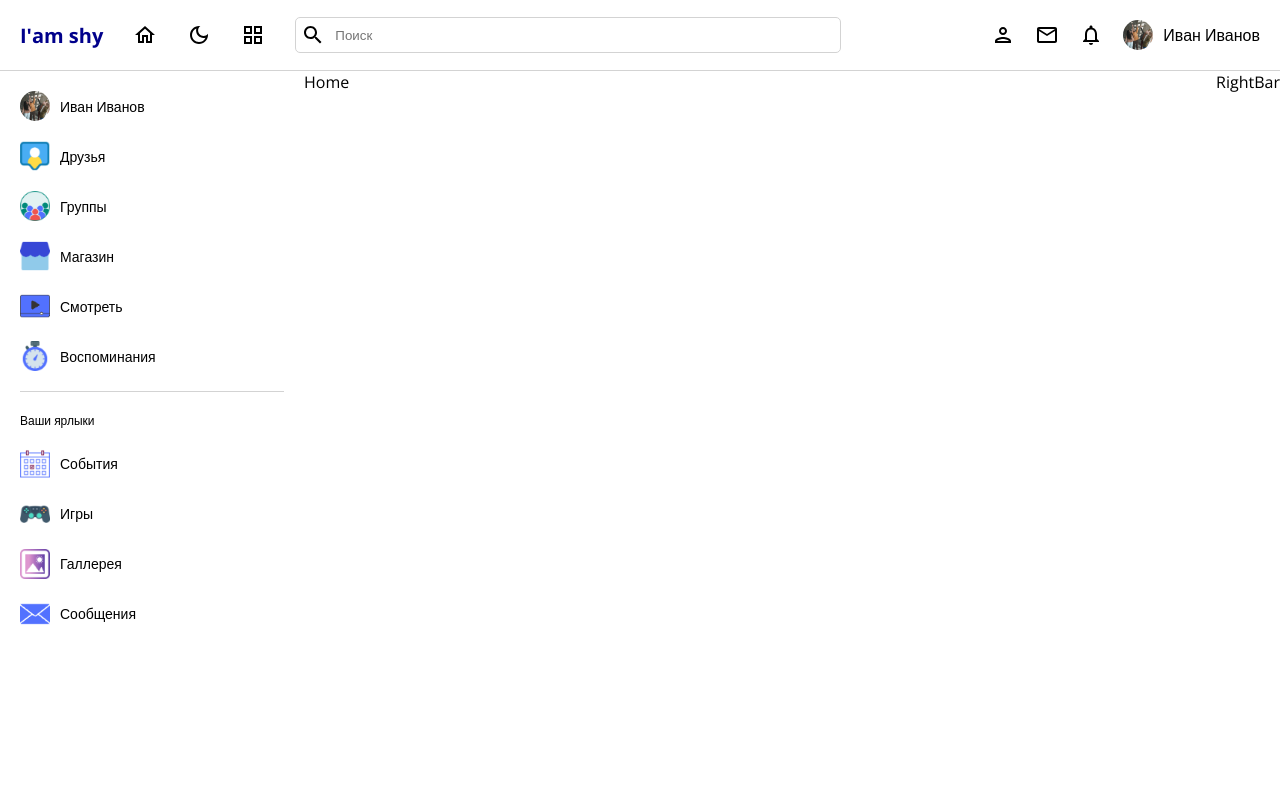
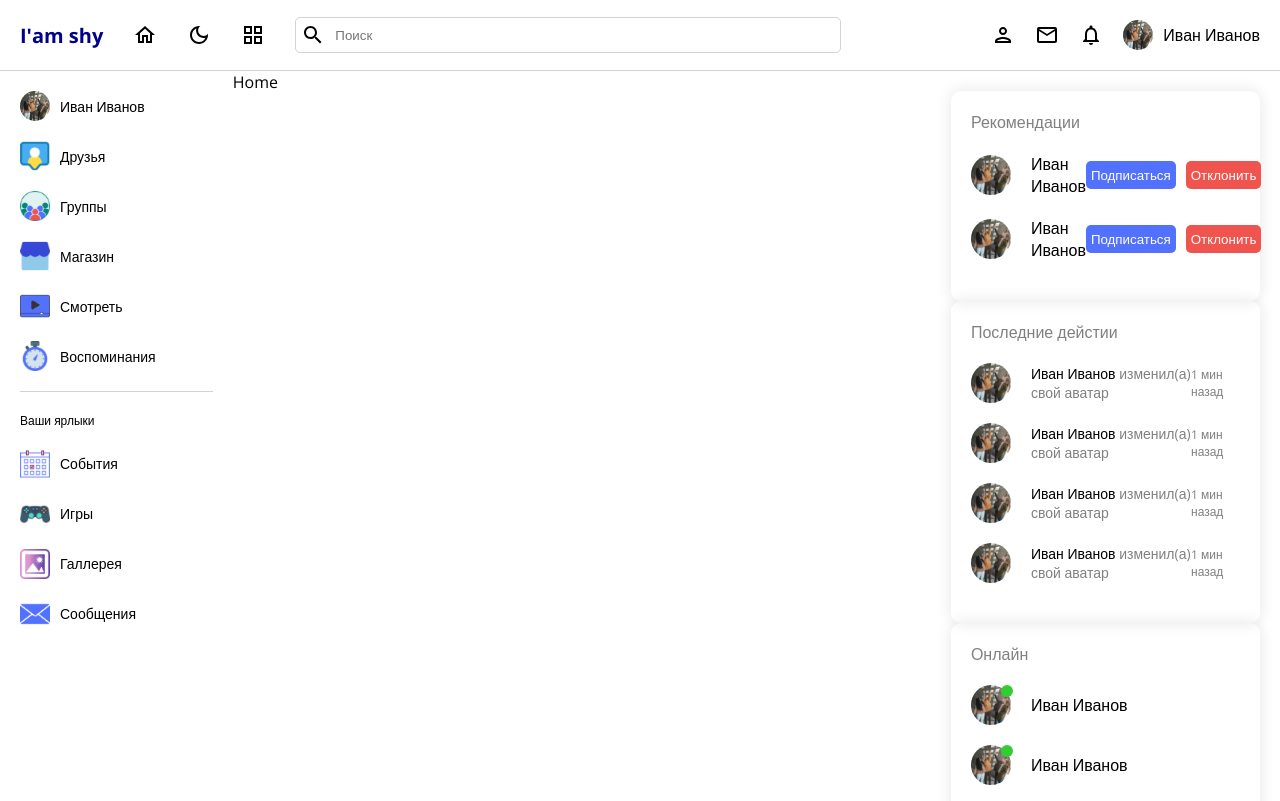
Before and after one commit to Chelovechina/iamshy-frontend, a React (Vite) app: page / in a window 1280 px wide. Built offline with nearby package versions, Linux system fonts and the light colour scheme.

Commit message:
feat: implement RightBar component

```diff
--- a/src/components/rightBar/RightBar.tsx
+++ b/src/components/rightBar/RightBar.tsx
@@ -1,8 +1,110 @@
 import { FC } from "react";
+
 import "./rightBar.scss";
+import userImg from "./../../assets/login.jpeg";
 
 const RightBar: FC = () => {
-  return <div>RightBar</div>;
+  return (
+    <div className="rightBar">
+      <div className="container">
+        <div className="item">
+          <span>Рекомендации</span>
+          <div className="user">
+            <div className="userInfo">
+              <img src={userImg} alt="Фото пользователя" />
+              <span>Иван Иванов</span>
+            </div>
+            <div className="btns">
+              <button>Подписаться</button>
+              <button>Отклонить</button>
+            </div>
+          </div>
+          <div className="user">
+            <div className="userInfo">
+              <img src={userImg} alt="Фото пользователя" />
+              <span>Иван Иванов</span>
+            </div>
+            <div className="btns">
+              <button>Подписаться</button>
+              <button>Отклонить</button>
+            </div>
+          </div>
+        </div>
+
+        <div className="item">
+          <span>Последние дейстии</span>
+          <div className="user">
+            <div className="userInfo">
+              <img src={userImg} alt="Фото пользователя" />
+              <p>
+                <span>Иван Иванов</span> изменил(а) свой аватар
+              </p>
+            </div>
+            <span className="time">1 мин назад</span>
+          </div>
+          <div className="user">
+            <div className="userInfo">
+              <img src={userImg} alt="Фото пользователя" />
+              <p>
+                <span>Иван Иванов</span> изменил(а) свой аватар
+              </p>
+            </div>
+            <span className="time">1 мин назад</span>
+          </div>
+          <div className="user">
+            <div className="userInfo">
+              <img src={userImg} alt="Фото пользователя" />
+              <p>
+                <span>Иван Иванов</span> изменил(а) свой аватар
+              </p>
+            </div>
+            <span className="time">1 мин назад</span>
+          </div>
+          <div className="user">
+            <div className="userInfo">
+              <img src={userImg} alt="Фото пользователя" />
+              <p>
+                <span>Иван Иванов</span> изменил(а) свой аватар
+              </p>
+            </div>
+            <span className="time">1 мин назад</span>
+          </div>
+        </div>
+
+        <div className="item">
+          <span>Онлайн</span>
+          <div className="user">
+            <div className="userInfo">
+              <img src={userImg} alt="Фото пользователя" />
+              <div className="online"></div>
+              <span>Иван Иванов</span>
+            </div>
+          </div>
+          <div className="user">
+            <div className="userInfo">
+              <img src={userImg} alt="Фото пользователя" />
+              <div className="online"></div>
+              <span>Иван Иванов</span>
+            </div>
+          </div>
+          <div className="user">
+            <div className="userInfo">
+              <img src={userImg} alt="Фото пользователя" />
+              <div className="online"></div>
+              <span>Иван Иванов</span>
+            </div>
+          </div>
+          <div className="user">
+            <div className="userInfo">
+              <img src={userImg} alt="Фото пользователя" />
+              <div className="online"></div>
+              <span>Иван Иванов</span>
+            </div>
+          </div>
+        </div>
+      </div>
+    </div>
+  );
 };
 
 export default RightBar;
--- a/src/components/rightBar/rightBar.scss
+++ b/src/components/rightBar/rightBar.scss
@@ -0,0 +1,95 @@
+.rightBar {
+  flex: 3;
+  position: sticky;
+  top: 70px;
+  height: calc(100vh - 70px);
+  overflow: scroll;
+
+  &::-webkit-scrollbar {
+    display: none;
+  }
+
+  .container {
+    padding: 20px;
+
+    .item {
+      -webkit-box-shadow: 0px 0px 15px 1px rgba(0, 0, 0, 0.09);
+      -moz-box-shadow: 0px 0px 15px 1px rgba(0, 0, 0, 0.09);
+      box-shadow: 0px 0px 15px 1px rgba(0, 0, 0, 0.09);
+      padding: 20px;
+      border-radius: 10px;
+
+      span {
+        color: grey;
+      }
+
+      .user {
+        display: flex;
+        align-items: center;
+        justify-content: space-between;
+        margin: 20px 0;
+
+        .time {
+          font-size: 12px;
+        }
+
+        .userInfo {
+          display: flex;
+          align-items: center;
+          gap: 20px;
+          position: relative;
+
+          img {
+            width: 40px;
+            height: 40px;
+            border-radius: 50%;
+            object-fit: cover;
+            flex-shrink: 0;
+          }
+
+          .online {
+            width: 12px;
+            height: 12px;
+            border-radius: 50%;
+            background-color: limegreen;
+            position: absolute;
+            top: 0;
+            left: 30px;
+          }
+
+          p {
+            font-size: 14px;
+            color: grey;
+          }
+
+          span {
+            font-weight: 500;
+            color: black;
+          }
+        }
+
+        .btns {
+          display: flex;
+          align-items: center;
+          gap: 10px;
+
+          button {
+            border: none;
+            border-radius: 5px;
+            padding: 5px;
+            color: white;
+            cursor: pointer;
+
+            &:first-child {
+              background-color: #5271ff;
+            }
+
+            &:last-child {
+              background-color: #f0544f;
+            }
+          }
+        }
+      }
+    }
+  }
+}
```
